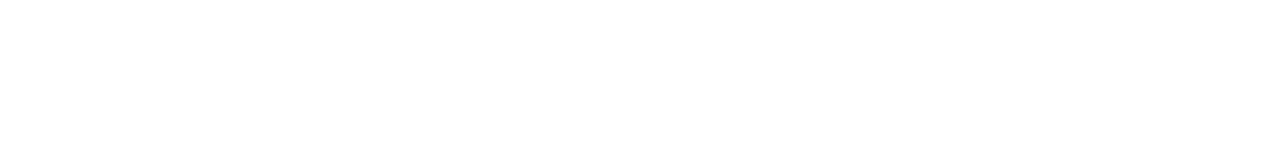
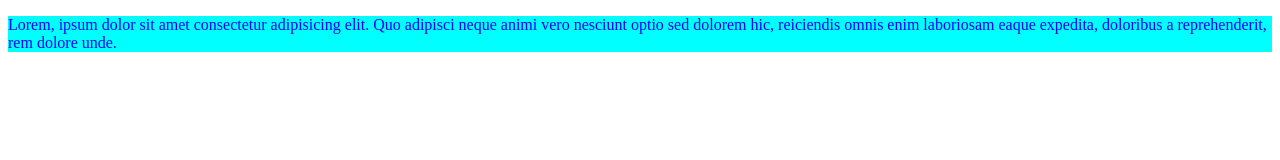
Before and after one commit to azizulislam7149/my-first-repo, a plain HTML site: page index.html in a window 1280 px wide. Drawn offline with Linux system fonts and the light colour scheme.

Commit message:
added my first repo

```diff
--- a/index.html
+++ b/index.html
@@ -4,8 +4,9 @@
     <meta charset="UTF-8">
     <meta name="viewport" content="width=device-width, initial-scale=1.0">
     <title>I am happy to learn web development</title>
+    <link rel="stylesheet" href="style/style.css">
 </head>
 <body>
-
+    <p>Lorem, ipsum dolor sit amet consectetur adipisicing elit. Quo adipisci neque animi vero nesciunt optio sed dolorem hic, reiciendis omnis enim laboriosam eaque expedita, doloribus a reprehenderit, rem dolore unde.</p>
 </body>
 </html>
--- /dev/null
+++ b/style/style.css
@@ -0,0 +1,4 @@
+p{
+    color: blue;
+    background-color: aqua;
+}
```
